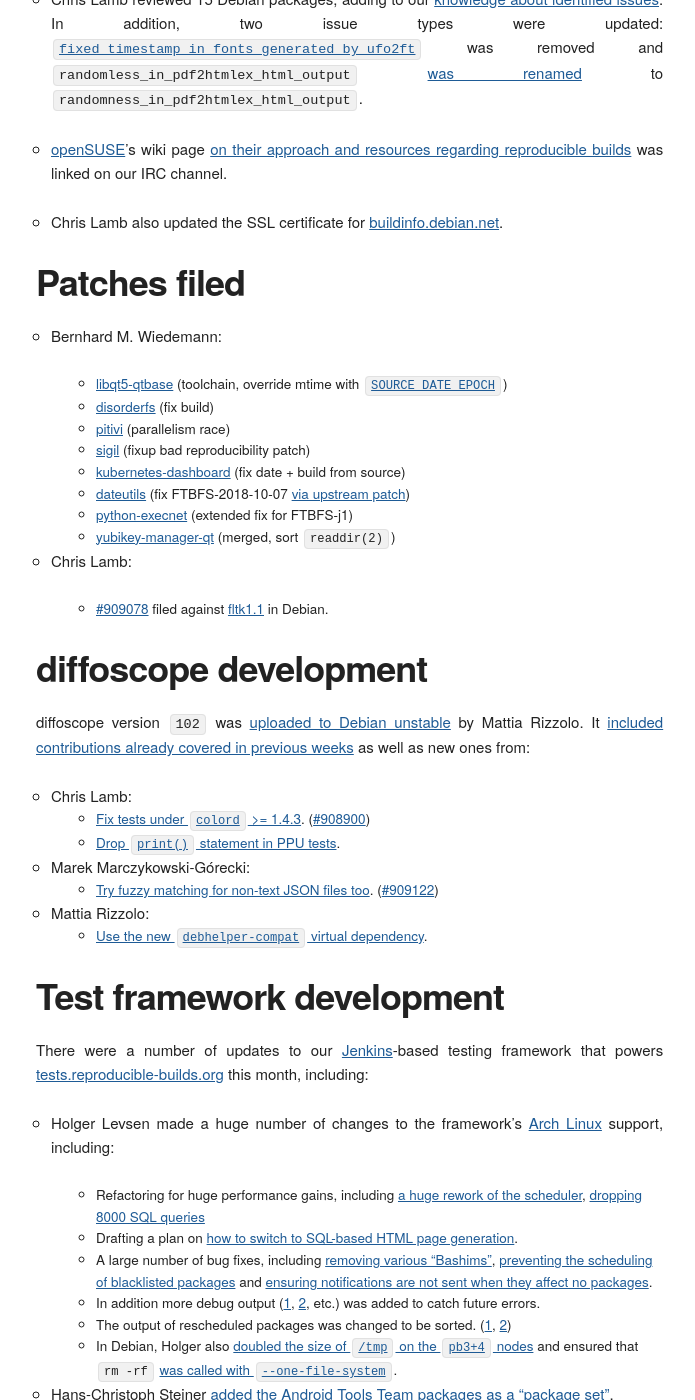
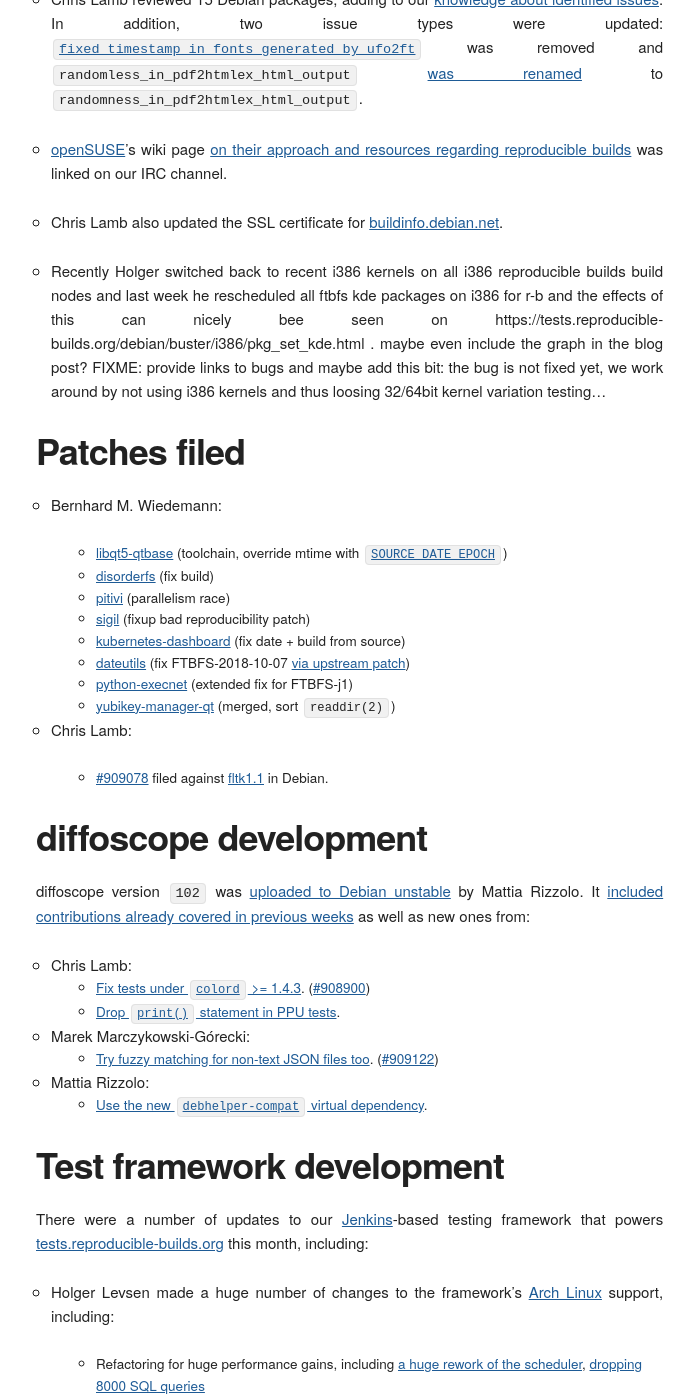
Before and after one commit to prototypefund/reproducible-website, a Jekyll site: the page built from _blog/posts/178.md, in a window 1280 px wide and 1400 px high, scrolled down 1102 px. Shown: the whole window, without its empty margins (124-819 px from the left). Built offline with Jekyll 4.4.1, drawn with Linux system fonts in a browser that asks for light colours; some web fonts are replaced; some of the changed text lies outside the part shown.

Commit message:
178: some more fixmes for now only
Signed-off-by: Holger Levsen <holger@layer-acht.org>

```diff
--- a/_blog/posts/178.md
+++ b/_blog/posts/178.md
@@ -22,6 +22,9 @@
 * [openSUSE](https://en.opensuse.org)'s wiki page [on their approach and resources regarding reproducible builds](https://en.opensuse.org/openSUSE:Reproducible_Builds) was linked on our IRC channel.
 
 * Chris Lamb also updated the SSL certificate for [buildinfo.debian.net](https://buildinfo.debian.net/).
+
+* Recently Holger switched back to recent i386 kernels on all i386 reproducible builds build nodes and last week he rescheduled all ftbfs kde packages on i386 for r-b and the effects of this can nicely bee seen on https://tests.reproducible-builds.org/debian/buster/i386/pkg_set_kde.html . maybe even include the graph in the blog post?
+FIXME: provide links to bugs and maybe add this bit: the bug is not fixed yet, we work around by not using i386 kernels and thus loosing 32/64bit kernel variation testing...
 
 
 Patches filed
@@ -75,7 +78,7 @@
 * Hans-Christoph Steiner [added the Android Tools Team packages as a "package set"](https://salsa.debian.org/qa/jenkins.debian.net/commit/fc224521).
 
 * Lastly, Mattia Rizzolo temporarily [marked the `jtk1b-armhf-rb.debian.net` node as offline](https://salsa.debian.org/qa/jenkins.debian.net/commit/2e935533).
-
+* FIXME: Holger added code to automatically mark nodes as offline, so maybe this was even the last time this was done manually ;)
 
 Misc.
 -----
```
